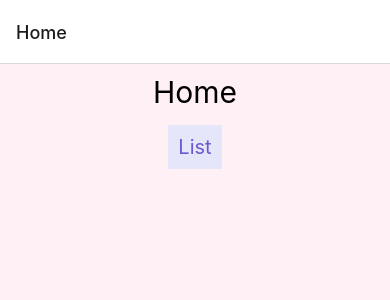
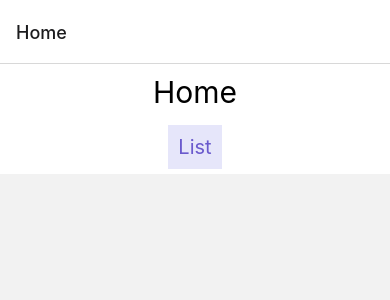
Before and after one commit to Hyogyeong8/ToDoApp_ReactNative, a React Native app: screen /Home in a window 390 px wide. Shown: the top 300 px of the page. Built offline with nearby package versions, Linux system fonts and the light colour scheme.

Commit message:
Add: navigation props and route

```diff
--- a/src/navigations/Stack.js
+++ b/src/navigations/Stack.js
@@ -6,9 +6,9 @@ const Stack = createStackNavigator();
 
 const StackNav = () => {
   return (
-    <Stack.Navigator>
+    <Stack.Navigator initialRouteName="Home">
+      <Stack.Screen name="List" component={List} />
       <Stack.Screen name="Home" component={Home} />
-      <Stack.Screen name="List" component={List} />
       <Stack.Screen name="Chat" component={Chat} />
     </Stack.Navigator>
   );
--- a/src/screens/Chat.js
+++ b/src/screens/Chat.js
@@ -6,6 +6,7 @@ const Container = styled.View`
   flex: 1;
   align-items: center;
   justify-content: center;
+  background-color: #fff;
 `;
 
 const StyledText = styled.Text`
@@ -13,11 +14,18 @@ const StyledText = styled.Text`
   margin: 10px;
 `;
 
-const Chat = () => {
+const Chat = ({ route, navigation }) => {
   return (
     <Container>
       <StyledText>Chat</StyledText>
-      <Button title="Home" />
+      <StyledText>{route.params.id}</StyledText>
+      <StyledText>{route.params.name}</StyledText>
+      <Button
+        title="Home"
+        onPress={() =>
+          navigation.reset({ routes: [{ name: "Home" }, { name: "List" }] })
+        }
+      />
     </Container>
   );
 };
--- a/src/screens/Home.js
+++ b/src/screens/Home.js
@@ -3,9 +3,8 @@ import styled from "styled-components/native";
 import Button from "../components/Button";
 
 const Container = styled.View`
-  flex: 1;
   align-items: center;
-  background-color: lavenderblush;
+  background-color: #fff;
 `;
 
 const StyledText = styled.Text`
@@ -13,11 +12,11 @@ const StyledText = styled.Text`
   margin: 10px;
 `;
 
-const Home = () => {
+const Home = ({ navigation }) => {
   return (
     <Container>
       <StyledText>Home</StyledText>
-      <Button title="List"></Button>
+      <Button title="List" onPress={() => navigation.navigate("List")}></Button>
     </Container>
   );
 };
--- a/src/screens/List.js
+++ b/src/screens/List.js
@@ -6,6 +6,7 @@ const Container = styled.View`
   flex: 1;
   align-items: center;
   justify-content: center;
+  background-color: #fff;
 `;
 
 const StyledText = styled.Text`
@@ -19,12 +20,16 @@ const items = [
   { id: 3, name: "React Navigation" },
 ];
 
-const List = () => {
+const List = ({ navigation }) => {
   return (
     <Container>
       <StyledText>List</StyledText>
       {items.map(({ id, name }) => (
-        <Button key={id} title={name} />
+        <Button
+          key={id}
+          title={name}
+          onPress={() => navigation.navigate("Chat", { id, name })}
+        />
       ))}
     </Container>
   );
```
